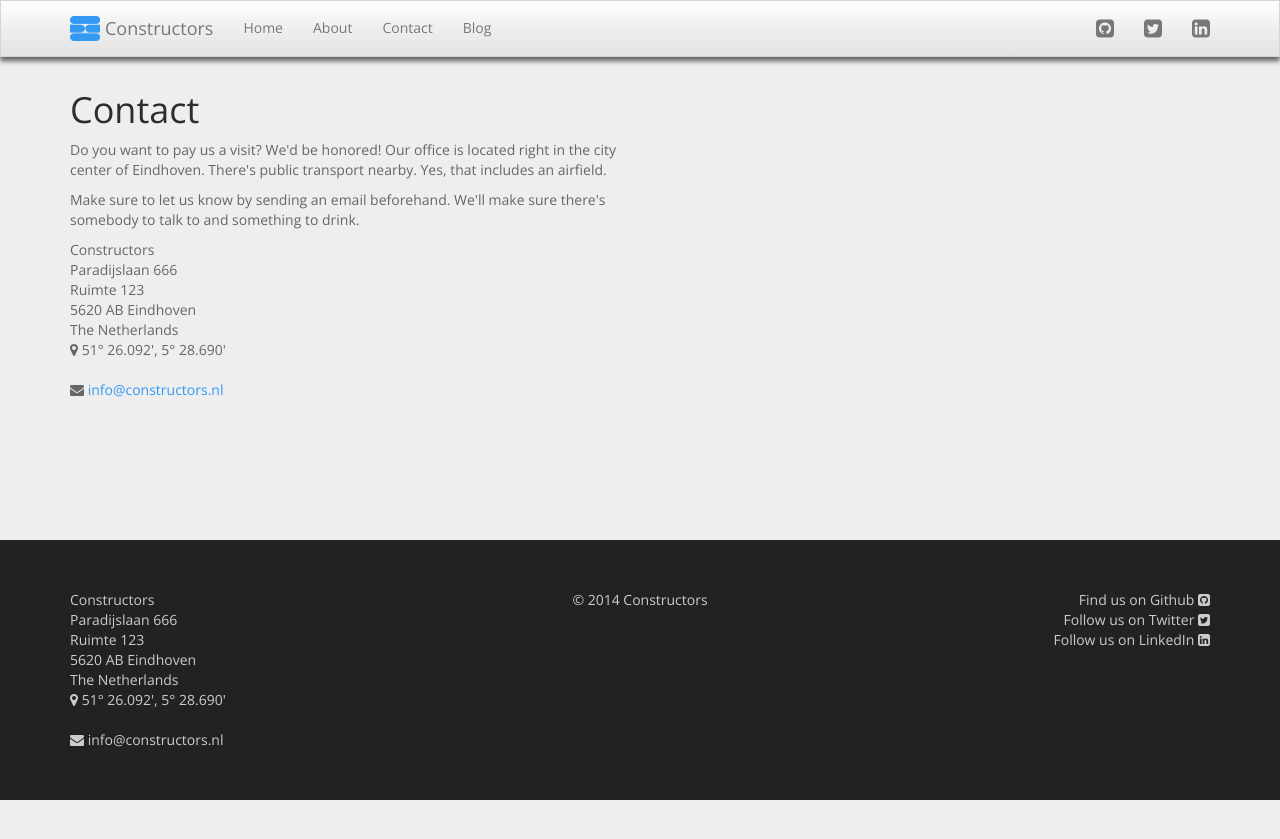
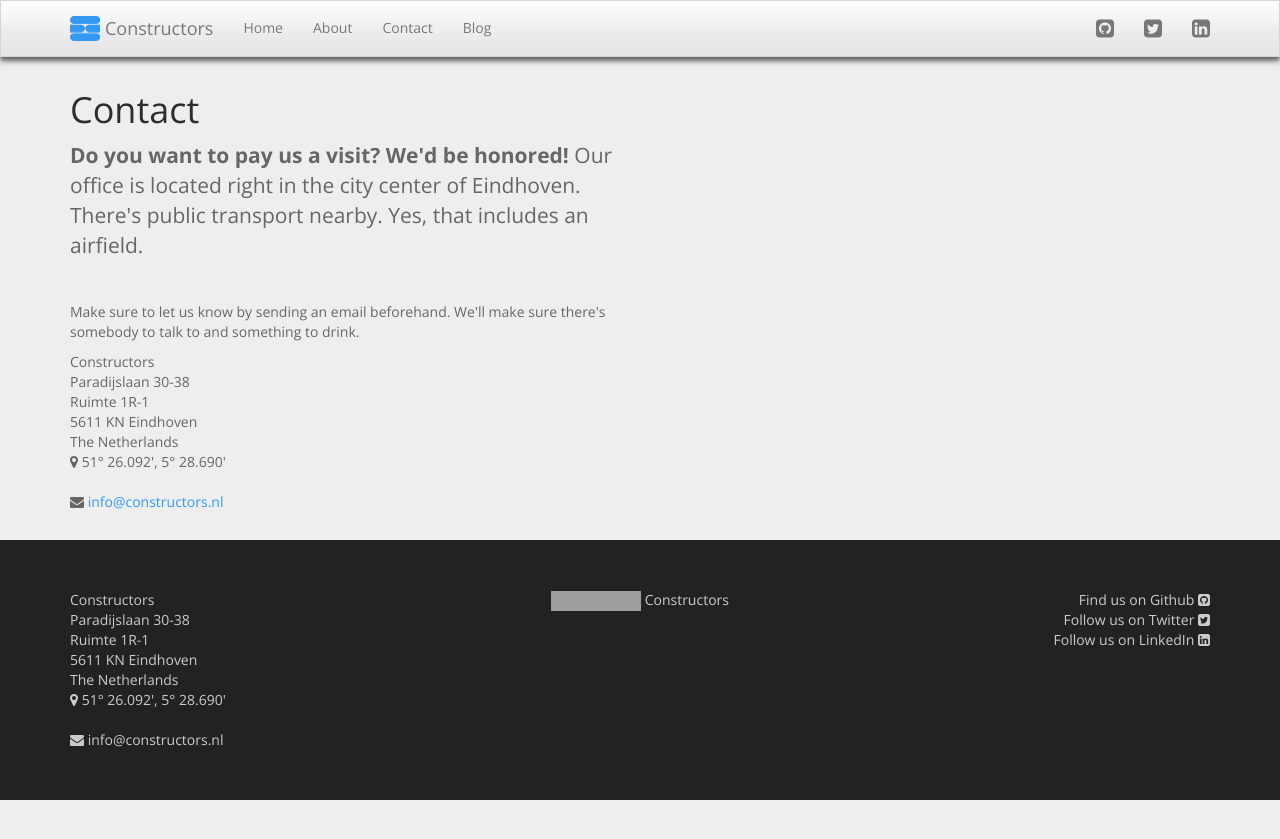
Before and after one commit to constructors/constructors.nl, a Jekyll site: the page built from contact/index.html, in a window 1280 px wide. Shown: the top 839 px of the page. Built offline with Jekyll 4.4.1, drawn with Linux system fonts in a browser that asks for light colours; nearby versions of some CDN libraries; Markdown is read by kramdown in place of the engine named in the settings; grey boxes are pictures that could not be loaded.

Commit message:
Proper contact address and CC license.
--HG--
rename : LICENSE => LICENSE.md

```diff
--- a/_config.yml
+++ b/_config.yml
@@ -9,5 +9,5 @@ exclude:
   - bin
   - Gemfile
   - Gemfile.lock
-  - LICENSE
+  - LICENSE.md
   - README.md
--- /dev/null
+++ b/_data/site.yml
@@ -0,0 +1,6 @@
+socialmedia:
+  github: https://github.com/constructors
+  twitter: https://twitter.com/constructorsehv
+  linkedin:
+title: Constructors
+description: Software Consultancy based in Eindhoven
--- a/_includes/contact.html
+++ b/_includes/contact.html
@@ -1,8 +1,8 @@
 <ul>
   <li>Constructors</li>
-  <li>Paradijslaan 666</li>
-  <li>Ruimte 123</li>
-  <li>5620 AB Eindhoven</li>
+  <li>Paradijslaan 30-38</li>
+  <li>Ruimte 1R-1</li>
+  <li>5611 KN Eindhoven</li>
   <li>The Netherlands</li>
   <li><i class="fa fa-map-marker"></i> 51° 26.092', 5° 28.690'</li>
   <li>&nbsp;</li>
--- a/_layouts/default.html
+++ b/_layouts/default.html
@@ -51,9 +51,9 @@
             </li>
           </ul>
           <ul class="nav navbar-nav navbar-right">
-            <li><a href="https://github.com/constructors"><i class="fa fa-github-square"></i></a></li>
-            <li><a href="https://twitter.com/constructorsehv"><i class="fa fa-twitter-square"></i></a></li>
-            <li><a href="#"><i class="fa fa-linkedin-square"></i></a></li>
+            <li><a href="{{ site.data.site.socialmedia.github }}"><i class="fa fa-github-square"></i></a></li>
+            <li><a href="{{ site.data.site.socialmedia.twitter }}"><i class="fa fa-twitter-square"></i></a></li>
+            <li><a href="{{ site.data.site.socialmedia.linkedin }}"><i class="fa fa-linkedin-square"></i></a></li>
           </ul>
         </div>
       </div>
@@ -68,22 +68,22 @@
             {% include contact.html %}
           </div>
           <div class="col-sm-4 legal">
-            &copy; 2014 Constructors
+            <a rel="license" href="http://creativecommons.org/licenses/by-sa/4.0/deed.en_US"><img alt="Creative Commons License" style="border-width:0" src="http://i.creativecommons.org/l/by-sa/4.0/80x15.png" /></a> Constructors
           </div>
           <div class="col-sm-4 smedia">
             <ul>
               <li>
-                <a href="https://github.com/constructors">
+                <a href="{{ site.data.site.socialmedia.github }}">
                   Find us on Github <i class="fa fa-github-square"></i>
                 </a>
               </li>
               <li>
-                <a href="#">
+                <a href="{{ site.data.site.socialmedia.twitter }}">
                   Follow us on Twitter <i class="fa fa-twitter-square"></i>
                 </a>
               </li>
               <li>
-                <a href="#">
+                <a href="{{ site.data.site.socialmedia.linkedin }}">
                   Follow us on LinkedIn <i class="fa fa-linkedin-square"></i>
                 </a>
               </li>
--- a/contact/index.html
+++ b/contact/index.html
@@ -5,9 +5,9 @@ title: Contact
 
 <div class="row">
   <div class="col-md-6 contact-text">
-    <p>
-      Do you want to pay us a visit? We'd be honored! Our office is located
-      right in the city center of Eindhoven. There's public transport
+    <p class="tagline">
+      <b>Do you want to pay us a visit? We'd be honored!</b> Our office is
+      located right in the city center of Eindhoven. There's public transport
       nearby. Yes, that includes an airfield.
     </p>
     <p>
--- a/css/constructors.css
+++ b/css/constructors.css
@@ -164,10 +164,16 @@ body.other-page .spacer {
   margin-bottom: 10px;
 }
 
-.au-people .constructor .social a {
+.au-people .constructor .social i {
   font-size: 1.5em;
   text-decoration: none;
 }
+
+.contact-text p.tagline {
+  font-size: 1.5em;
+  margin-bottom: 2em;
+}
+
 
 .contact-text ul {
   list-style-type: none;
```
Also changed, not shown: other parts of _layouts/default.html (+2 -2 lines), _data/constructors.yml (added, +40 -0 lines), about/index.html (+26 -85 lines), LICENSE.md (added), 1 other file.
